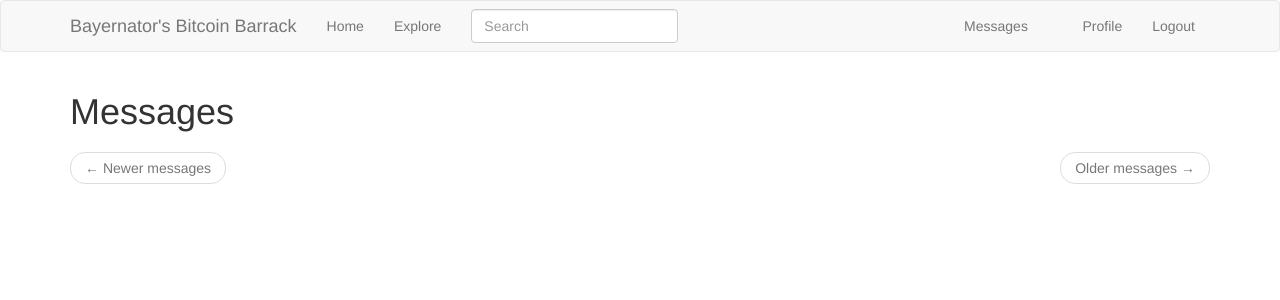
After one commit to Bayernatoor/website, a Flask app: page /messages in a window 1280 px wide. The commit adds this page. Shown: the top 300 px of the page. Run offline with Flask 2, Linux system fonts and the light colour scheme; the visitor is signed in with stand-in values (Sample User, id 1); data comes from the database, SQL or seed files in the repository; data that the repository does not hold is empty; some libraries are stand-ins or nearby versions.

Commit message:
finish private message functionality

```diff
--- a/app/main/routes.py
+++ b/app/main/routes.py
@@ -6,7 +6,7 @@ from flask_babel import _, get_locale
 from langdetect import detect, LangDetectException
 from app import db
 from app.main.forms import EditProfileForm, EmptyForm, PostForm, MessageForm
-from app.models import User, Post, Message
+from app.models import User, Post, Message, Notification
 from app.translate import translate
 from app.main import bp
 from flask import g
@@ -179,8 +179,40 @@ def send_message(recipient):
         msg = Message(author=current_user, recipient=user,
                       body=form.message.data)
         db.session.add(msg)
+        user.add_notification('unread_message_count', user.new_messages())
         db.session.commit()
         flash(_('Your message has been sent!'))
         return redirect(url_for('main.user', username=recipient))
     return render_template('send_message.html', title=_("Send Message"),
                           form=form, recpient=recipient)
+
+
+@bp.route('/messages')
+@login_required
+def messages():
+    current_user.last_message_read_time = datetime.utcnow()
+    current_user.add_notification('unread_message_count', 0)
+    db.session.commit()
+    page = request.args.get('page', 1, type=int)
+    messages = current_user.messages_received.order_by(
+        Message.timestamp.desc()).paginate(
+            page, current_app.config['POSTS_PER_PAGE'], False)
+    next_url = url_for('main.messages', page=messages.next_num) \
+        if messages.has_next else None
+    prev_url = url_for('main.messages', page=messages.prev_num) \
+        if messages.has_prev else None
+    return render_template('messages.html', messages=messages.items,
+                           next_url=next_url, prev_url=prev_url)
+
+
+@bp.route('/notifications')
+@login_required
+def notifications():
+    since = request.args.get('since', 0.0, type=float)
+    notifications = current_user.notifications.filter(
+        Notification.timestamp > since).order_by(Notification.timestamp.asc())
+    return jsonify([{
+        'name': n.name,
+        'data': n.get_data(),
+        'timestamp': n.timestamp
+    } for n in notifications])
--- a/app/models.py
+++ b/app/models.py
@@ -1,10 +1,12 @@
+import json
+import jwt
 from datetime import datetime
+from time import time
 from hashlib import md5
 from time import time
 from flask import current_app
 from flask_login import UserMixin
 from werkzeug.security import generate_password_hash, check_password_hash
-import jwt
 from app import db, login
 from app.serch import add_to_index, remove_from_index, query_index
 
@@ -79,6 +81,8 @@ class User(UserMixin, db.Model):
                                         foreign_keys='Message.recipient_id',
                                         backref='recipient', lazy='dynamic')
     last_message_read_time = db.Column(db.DateTime)
+    notifications = db.relationship('Notification', backref='user', lazy='dynamic')
+
 
     def __repr__(self):
         return '<User {}>'.format(self.username)
@@ -132,6 +136,12 @@ class User(UserMixin, db.Model):
         return Message.query.filter_by(recipient=self).filter(
             Message.timestamp > last_read_time).count()
 
+    def add_notification(self, name, data):
+        self.notifications.filter_by(name=name).delete()
+        n = Notification(name=name, payload_json=json.dumps(data), user=self)
+        db.session.add(n)
+        return n
+
 
 @login.user_loader
 def load_user(id):
@@ -158,3 +168,13 @@ class Message(db.Model):
 
     def __repr__(self):
         return f'Message {self.body}'
+
+class Notification(db.Model):
+    id = db.Column(db.Integer, primary_key=True)
+    name = db.Column(db.String(128), index=True)
+    user_id = db.Column(db.Integer, db.ForeignKey('user.id'))
+    timestamp = db.Column(db.Float, index=True, default=time)
+    payload_json = db.Column(db.Text)
+
+    def get_data(self):
+        return json.loads(str(self.payload_json))
--- a/app/templates/base.html
+++ b/app/templates/base.html
@@ -32,6 +32,16 @@
                     {% if current_user.is_anonymous %}
                     <li><a href="{{ url_for('auth.login') }}">{{ _('Login') }}</a></li>
                     {% else %}
+                    <li>
+                        <a href="{{ url_for('main.messages') }}">{{ _('Messages') }}
+                            {% set new_messages = current_user.new_messages() %}
+                            <span id="message_count" class="badge"
+                                  style="visibility: {% if new_messages %}visible
+                                                     {% else %}hidden{% endif %};">
+                                {{ new_messages }}
+                            </span>
+                        </a>
+                    </li>
                     <li><a href="{{ url_for('main.user', username=current_user.username) }}">{{ _('Profile') }}</a></li>
                     <li><a href="{{ url_for('auth.logout') }}">{{ _('Logout') }}</a></li>
                     {% endif %}
@@ -115,5 +125,25 @@
                 }
             );
         });
+        function set_message_count(n) {
+            $('#message_count').text(n);
+            $('#message_count').css('visibility', n ? 'visible' : 'hidden');
+        }
+        {% if current_user.is_authenticated %}
+        $(function() {
+          let since = 0;
+          setInterval(function() {
+            $.ajax('{{ url_for('main.notifications') }}?since=' + since).donce(
+              function(notifications) {
+                for (let i = 0; i < notifications.length; i++) {
+                  if (notifications[i].name == 'unread_message_count')
+                      set_message_count(notifications[i].data);
+                  since = notifications[i].timestamp;
+                }
+              }
+          );
+        }, 10000);
+    });
+    {% endif %}
     </script>
 {% endblock %}
--- /dev/null
+++ b/app/templates/messages.html
@@ -0,0 +1,22 @@
+{% extends "base.html" %}
+
+{% block app_content %}
+    <h1>{{ _('Messages') }}</h1>
+    {% for post in messages %}
+        {% include '_post.html' %}
+    {% endfor %}
+    <nav aria-label="...">
+        <ul class="pager">
+            <li class="previous{% if not prev_url %} disabled{% endif %}">
+                <a href="{{ prev_url or '#' }}">
+                    <span aria-hidden="true">&larr;</span> {{ _('Newer messages') }}
+                </a>
+            </li>
+            <li class="next{% if not next_url %} disabled{% endif %}">
+                <a href="{{ next_url or '#' }}">
+                    {{ _('Older messages') }} <span aria-hidden="true">&rarr;</span>
+                </a>
+            </li>
+        </ul>
+    </nav>
+{% endblock %}
--- a/website.py
+++ b/website.py
@@ -6,4 +6,5 @@ cli.register(app)
 
 @app.shell_context_processor
 def make_shell_context():
-    return {'db': db, 'User': User, 'Post' :Post}
+    return {'db': db, 'User': User, 'Post' :Post, 'Message': Message,
+            'Notification': Notification}
```
Also changed, not shown: migrations/versions/b50c5bb0491b_notifications.py (added, +40 -0 lines).
